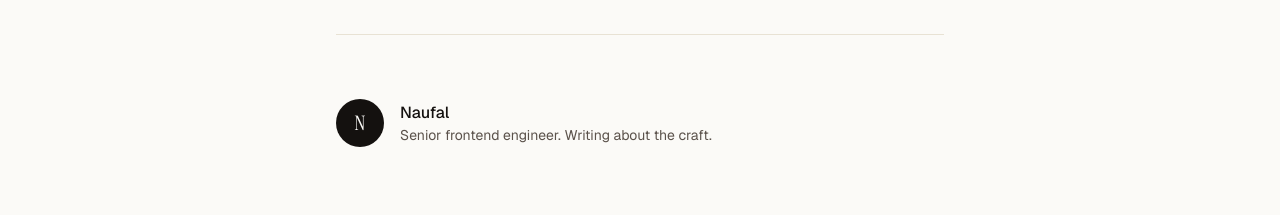
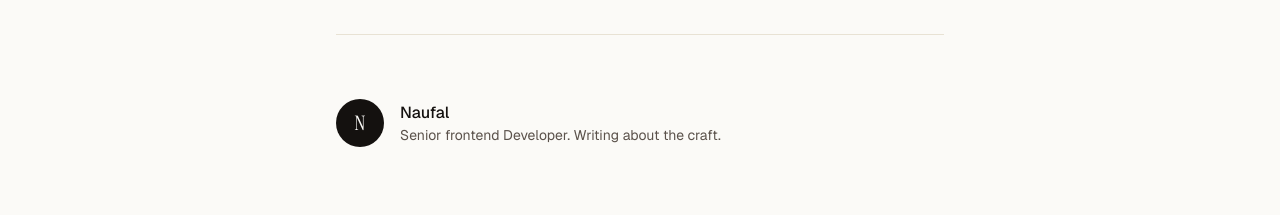
Before and after one commit to MUHAMAD-NAUFAL-666/myblog, a Next.js app: page /blog/designing-component-apis-that-age-well in a window 1280 px wide. Shown: the part 2700-2915 px from the top of the page. Built offline with nearby package versions, Linux system fonts and the light colour scheme.

Commit message:
fix: update job title from 'engineer' to 'Developer' in PostPage component

```diff
--- a/app/blog/[slug]/page.tsx
+++ b/app/blog/[slug]/page.tsx
@@ -107,7 +107,7 @@ export default async function PostPage(props: {
           <div>
             <p className="font-medium text-foreground">Naufal</p>
             <p className="text-sm text-muted">
-              Senior frontend engineer. Writing about the craft.
+              Senior frontend Developer. Writing about the craft.
             </p>
           </div>
         </div>
```
